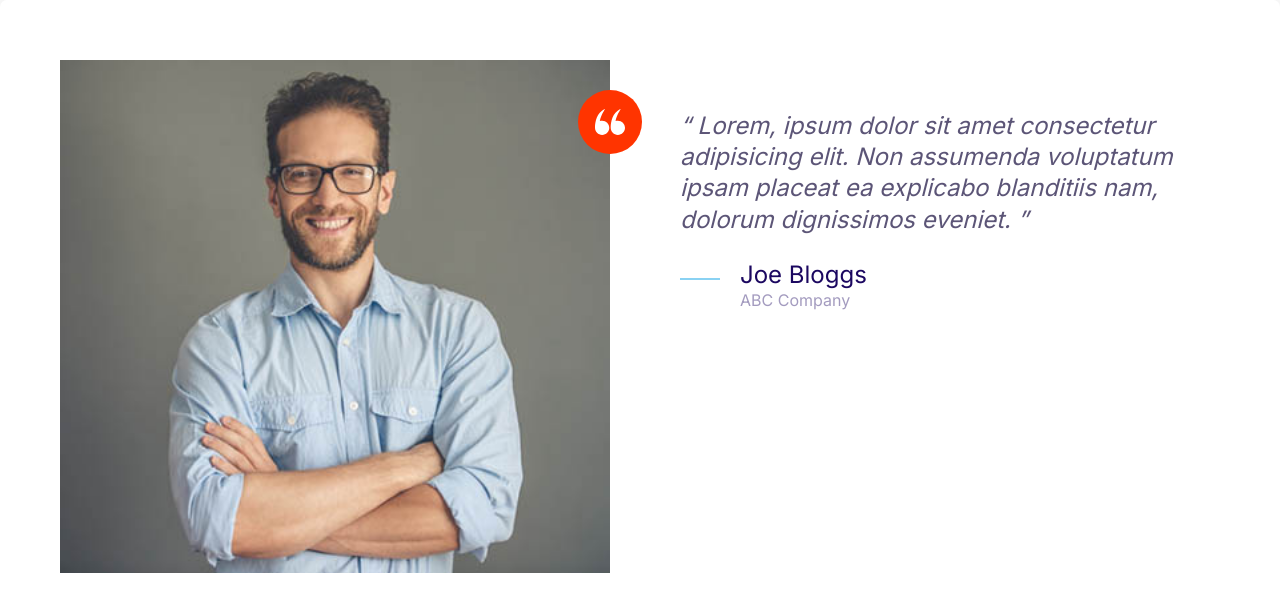
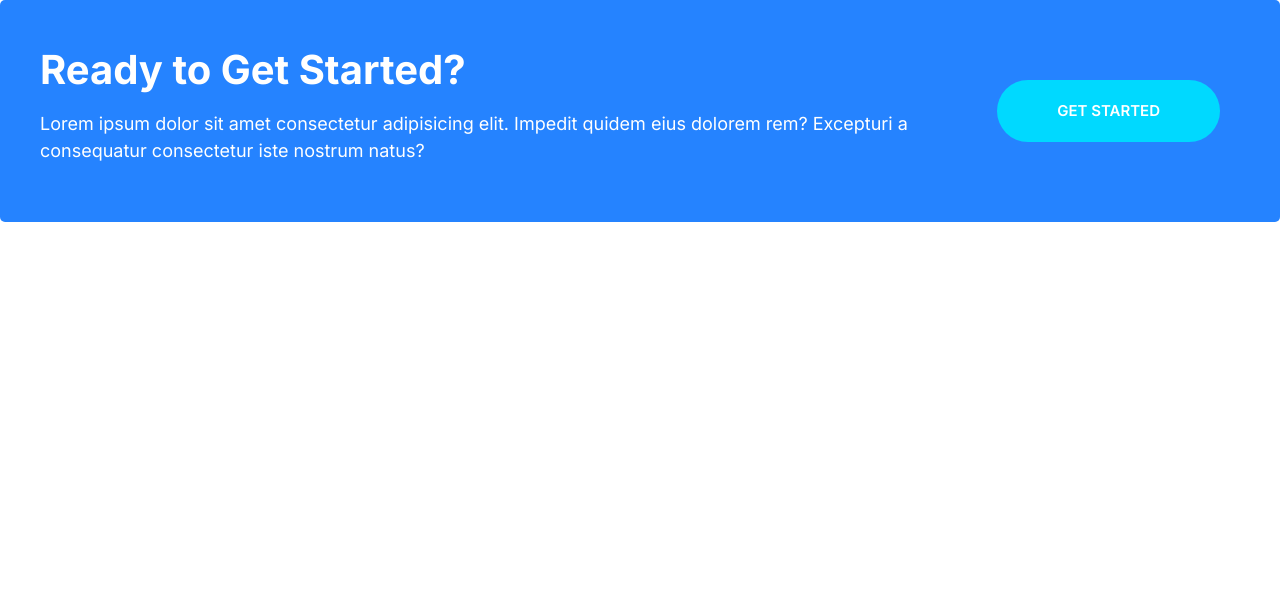
Before and after one commit to Thom52/thomify, a plain HTML site: page index.html in a window 1280 px wide. Drawn offline with Linux system fonts and the light colour scheme.

Commit message:
Built and defined styles for callouts.

```diff
--- a/css/styles.css
+++ b/css/styles.css
@@ -247,6 +247,11 @@ a {
 .btn--outline:hover {
   background: var(--colour_headings);
   color: white;
+}
+
+.btn--stretched {
+  padding-left: 6rem;
+  padding-right: 6rem;
 }
 
 .btn--block {
@@ -506,3 +511,45 @@ a {
     margin: 4rem;
   }
 }
+
+/* Callouts ------------------ */
+
+.callout {
+  padding: 4rem;
+  border-radius: 5px;
+}
+
+.callout--primary {
+  background: var(--colour_primary);
+  color: #fff;
+}
+
+.callout__content {
+  text-align: center;
+}
+
+.callout__heading {
+  color: #fff;
+  font-size: 4rem;
+  margin-top: 0;
+}
+
+.callout .btn {
+  justify-self: center;
+  align-self: center;
+}
+
+@media screen and (min-width: 768px) {
+  .callout .grid--cols-2 {
+    grid-template-columns: 1fr auto;
+  }
+
+  .callout__content {
+    text-align: left;
+  }
+
+  .callout .btn {
+    justify-self: start;
+    margin: 0 2rem;
+  }
+}
--- a/index.html
+++ b/index.html
@@ -15,37 +15,18 @@
     <link rel="stylesheet" href="css/styles.css" />
   </head>
   <body>
-    <div class="card testimonial">
-      <grid class="grid grid--cols-2">
-        <div class="testimonial__image">
-          <img src="images/testimonial.jpg" alt="A happy, smiling man." />
-          <span class="icon-container icon-container--accent">
-            <svg class="icon icon--white icon--small">
-              <use xlink:href="images/sprite.svg#quotes"></use>
-            </svg>
-          </span>
+    <div class="callout callout--primary">
+      <div class="grid grid--cols-2">
+        <div class="callout__content">
+          <h2 class="callout__heading">Ready to Get Started?</h2>
+          <p>
+            Lorem ipsum dolor sit amet consectetur adipisicing elit. Impedit
+            quidem eius dolorem rem? Excepturi a consequatur consectetur iste
+            nostrum natus?
+          </p>
         </div>
-        <blockquote class="quote">
-          <p class="quote__text">
-            Lorem, ipsum dolor sit amet consectetur adipisicing elit. Non
-            assumenda voluptatum ipsam placeat ea explicabo blanditiis nam,
-            dolorum dignissimos eveniet.
-          </p>
-          <footer>
-            <div class="media">
-              <div class="media__image">
-                <svg class="icon icon--primary quote__line">
-                  <use xlink:href="images/sprite.svg#line"></use>
-                </svg>
-              </div>
-              <div class="media__body">
-                <h3 class="media__title quote__author">Joe Bloggs</h3>
-                <p class="quote__company">ABC Company</p>
-              </div>
-            </div>
-          </footer>
-        </blockquote>
-      </grid>
+        <a href="" class="btn btn--secondary btn--stretched">Get Started</a>
+      </div>
     </div>
   </body>
 </html>
```
Also changed, not shown: components/callouts.html (added, +13 -0 lines).
